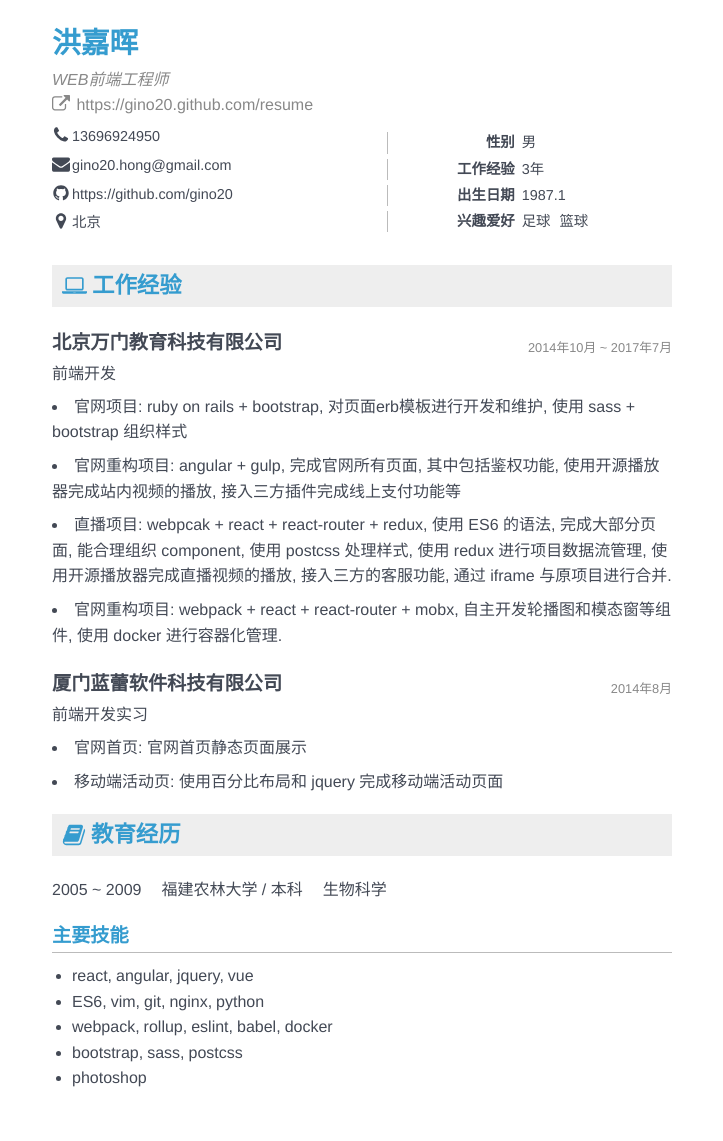
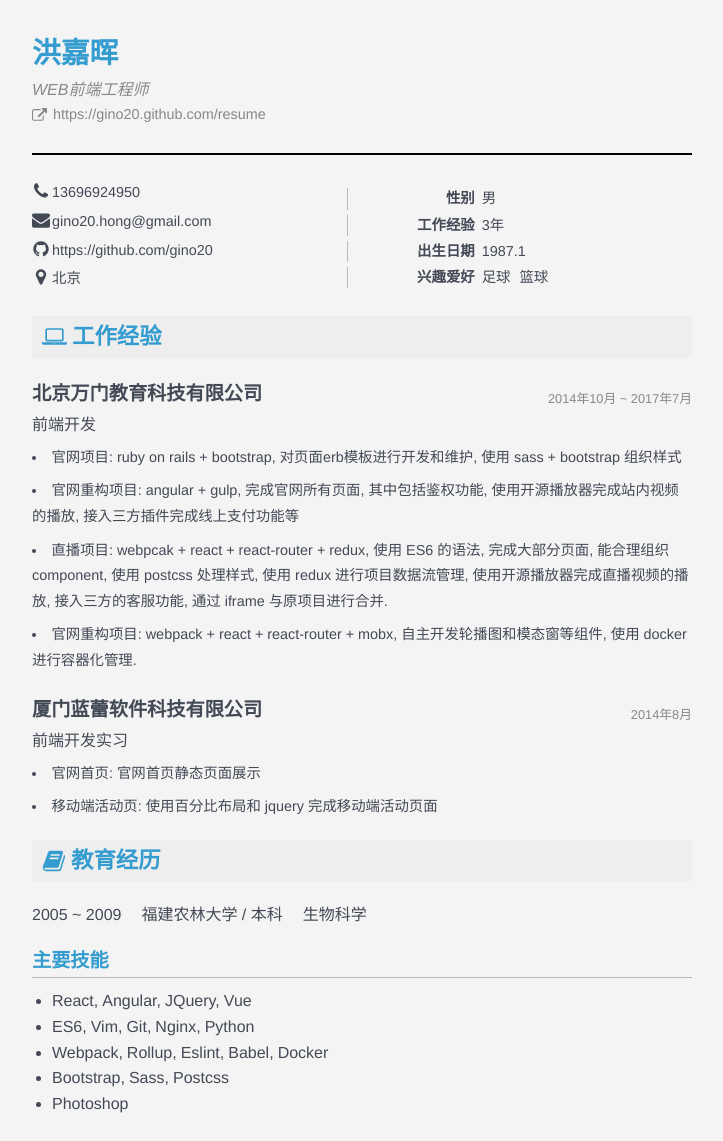
Before and after one commit to gino20/resume, a Vue app: page / in a window 1280 px wide. Shown: the whole page, without its empty margins (278-1001 px from the left). Built offline with nearby package versions, Linux system fonts and the light colour scheme.

Commit message:
style: update style

```diff
--- a/src/components/Career.vue
+++ b/src/components/Career.vue
@@ -40,7 +40,6 @@
 
 <style scoped>
   .container {
-    padding: 0 20px;
     margin-bottom: 20px;
   }
 
@@ -98,6 +97,7 @@
 
   .project {
     margin-bottom: 8px;
+    font-size: .9rem;
   }
 
 </style>
--- a/src/components/Contact.vue
+++ b/src/components/Contact.vue
@@ -1,15 +1,6 @@
 <template>
   <div class="container">
-    <div class="name">
-      {{name.chinese}}
-    </div>
-    <div class="post">
-      {{post}}
-    </div>
-    <a class="link" :href="link">
-      <img class="icon link-icon" :src="externalLink" alt="">
-      {{link}}
-    </a>
+
     <div class="contact">
       <div>
         <img class="icon" :src="phone" alt="">
@@ -37,7 +28,6 @@
   import mapMarker from '../svg/map-marker.svg';
   import phone from '../svg/phone.svg';
   import octocat from '../svg/github.svg';
-  import externalLink from '../svg/external-link.svg';
 
   const {
     contact: {
@@ -47,8 +37,6 @@
       email,
       link,
     },
-    name,
-    post,
   } = constants;
 
   export default {
@@ -58,15 +46,12 @@
         mobile,
         location,
         email,
-        name,
         envelope,
         mapMarker,
         phone,
-        post,
         github,
         octocat,
         link,
-        externalLink,
       }
     }
   }
@@ -76,27 +61,7 @@
   .container {
     display: inline-block;
     width: 300px;
-    padding: 0 20px;
     vertical-align: bottom;
-  }
-
-  .name {
-    font-size: 1.8rem;
-    margin-bottom: 5px;
-    color: #359CCF;
-    font-weight: 600;
-  }
-
-  .post {
-    font-size: 1rem;
-    color: #888;
-    font-style: italic;
-    margin-bottom: 5px;
-  }
-
-  .link {
-    color: #888;
-    cursor: pointer;
   }
 
   .contact {
--- a/src/components/Education.vue
+++ b/src/components/Education.vue
@@ -35,7 +35,6 @@
 
 <style scoped>
   .container {
-    padding: 0 20px;
     margin-bottom: 20px;
   }
 
--- /dev/null
+++ b/src/components/Heading.vue
@@ -0,0 +1,73 @@
+<template>
+  <div class="container">
+    <div class="name">
+      {{name.chinese}}
+    </div>
+    <div class="post">
+      {{post}}
+    </div>
+    <a class="link" :href="link">
+      <img class="icon link-icon" :src="externalLink" alt="">
+      {{link}}
+    </a>
+  </div>
+</template>
+
+<script lang="ts">
+  import constants from '../constants';
+  import externalLink from '../svg/external-link.svg';
+
+  const {
+    name,
+    post,
+    link,
+  } = constants;
+
+  export default {
+    name: 'heading',
+    data() {
+      return {
+        name,
+        post,
+        link,
+        externalLink,
+      }
+    }
+  }
+</script>
+
+<style scoped>
+  .container {
+    width: 660px;
+    margin: auto;
+    padding: 30px 0;
+    border-bottom: 2px solid #000;
+  }
+
+  .name {
+    font-size: 1.8rem;
+    margin-bottom: 5px;
+    color: #359CCF;
+    font-weight: 600;
+  }
+
+  .post {
+    font-size: 1rem;
+    color: #888;
+    font-style: italic;
+    margin-bottom: 5px;
+  }
+
+  .link {
+    font-size: .9rem;
+    color: #888;
+    cursor: pointer;
+  }
+
+  .icon {
+    width: 15px;
+    height: 15px;
+    vertical-align: middle;
+    margin-right: 2px;
+  }
+</style>
--- a/src/components/Skill.vue
+++ b/src/components/Skill.vue
@@ -30,10 +30,6 @@
 </script>
 
 <style scoped>
-  .container {
-    padding: 0 20px;
-  }
-
   .title {
     font-size: 1.2rem;
     line-height: 2rem;
--- a/src/constants.ts
+++ b/src/constants.ts
@@ -5,13 +5,12 @@ export default {
   },
   nickname: 'gino20',
   post: 'WEB前端工程师',
-  brief: '喜欢所有更新更科学的技术',
+  link: 'https://gino20.github.com/resume',
   contact: {
     location: '北京',
     email: 'gino20.hong@gmail.com',
     mobile: '13696924950',
     github: 'https://github.com/gino20',
-    link: 'https://gino20.github.com/resume',
   },
   profile: {
     gender: '男',
@@ -53,10 +52,10 @@ export default {
     },
   ],
   skills: [
-    ['react', 'angular', 'jquery', 'vue'],
-    ['ES6', 'vim', 'git', 'nginx', 'python'],
-    ['webpack', 'rollup', 'eslint', 'babel', 'docker'],
-    ['bootstrap', 'sass', 'postcss'],
-    ['photoshop'],
+    ['React', 'Angular', 'JQuery', 'Vue'],
+    ['ES6', 'Vim', 'Git', 'Nginx', 'Python'],
+    ['Webpack', 'Rollup', 'Eslint', 'Babel', 'Docker'],
+    ['Bootstrap', 'Sass', 'Postcss'],
+    ['Photoshop'],
   ],
 };
--- a/src/containers/App.vue
+++ b/src/containers/App.vue
@@ -19,6 +19,7 @@
     font-family: Helvetica, Arial, "Microsoft Yahei","微软雅黑", STXihei, "华文细黑", sans-serif;
     margin: 0;
     font-size: 16px;
+    background-color: rgb(244, 244, 244);
   }
 
   .root {
--- a/src/containers/Resume.vue
+++ b/src/containers/Resume.vue
@@ -1,5 +1,6 @@
 <template>
   <div class="outer-container">
+    <Heading></Heading>
     <div class="inner-container">
       <Contact></Contact>
       <Profile></Profile>
@@ -13,16 +14,18 @@
 </template>
 
 <script lang="ts">
-  import Contact from '../components/Contact.vue'
-  import Profile from '../components/Profile.vue'
-  import Skill from '../components/Skill.vue'
-  import Career from '../components/Career.vue'
-  import Education from '../components/Education.vue'
-  import constants from '../constants'
+  import Heading from '../components/Heading.vue';
+  import Contact from '../components/Contact.vue';
+  import Profile from '../components/Profile.vue';
+  import Skill from '../components/Skill.vue';
+  import Career from '../components/Career.vue';
+  import Education from '../components/Education.vue';
+  import constants from '../constants';
 
   export default {
     name: 'resume',
     components: {
+      Heading,
       Contact,
       Profile,
       Skill,
@@ -41,6 +44,6 @@
 
   .inner-container {
     width: 660px;
-    margin: 20px auto;
+    margin: 15px auto;
   }
 </style>
```
Also changed, not shown: 2 other files (tests, documents, lock files or other folders).
